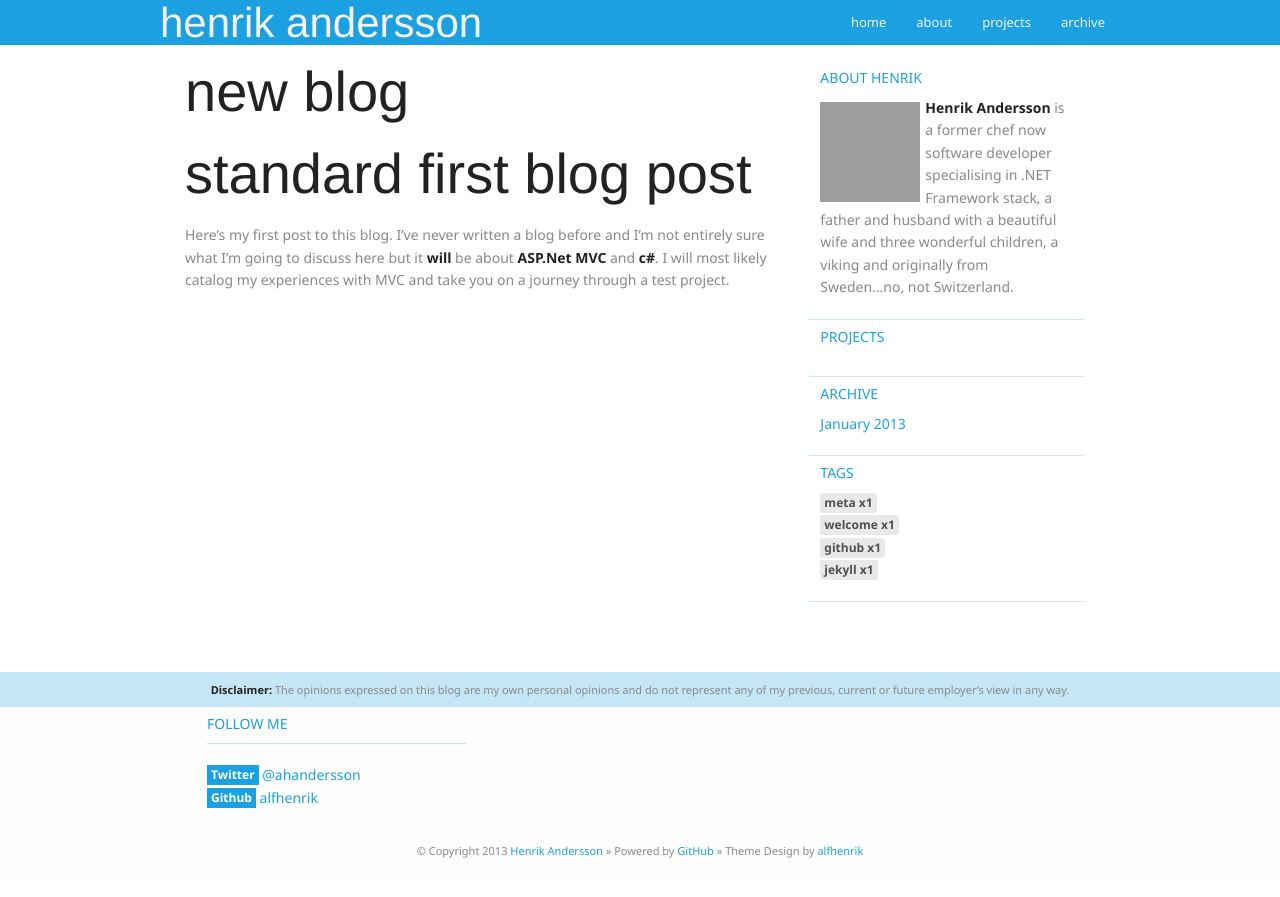
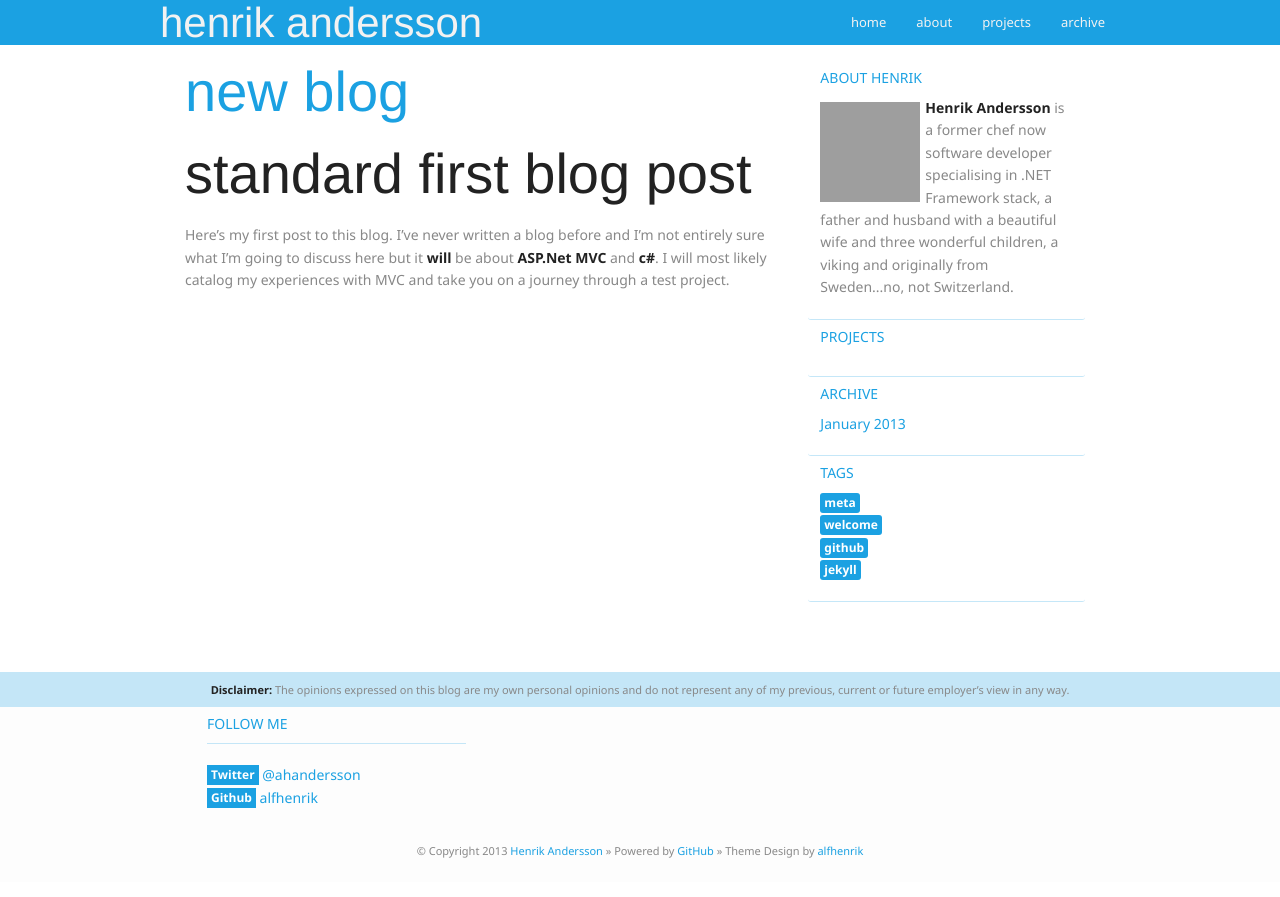
Before and after one commit to hnrkndrssn/hnrkndrssn.github.io, a Jekyll site: the page built from _posts/2013-01-05-new-blog.md, in a window 1280 px wide, cut to the strip 0-897 px from the top of the page. Built offline with Jekyll 4.4.1, drawn with Linux system fonts in a browser that asks for light colours; Markdown is read by kramdown in place of the engine named in the settings; grey boxes are pictures that could not be loaded.

Commit message:
clean up

```diff
--- a/_layouts/default.html
+++ b/_layouts/default.html
@@ -71,7 +71,7 @@
                 <legend class="accent">tags</legend>
                 <ul id="tags">
                     {% for tag in site.tags %}
-                        <li><a href="/tags#{{ tag[0] }}"><span class="secondary radius label">{{ tag[0] }} x{{ tag[1] | size }}</span></a></li>
+                        <li><a href="/tags#{{ tag[0] }}"><span class="label radius test_{{ tag[1] | size }}">{{ tag[0] }}</span></a></li>
                     {% endfor %}
                 </ul>
             </fieldset>
--- a/_layouts/post.html
+++ b/_layouts/post.html
@@ -2,7 +2,7 @@
 layout: default
 ---
 <div id="post">
-    <h1>{{ page.title }}</h1>
+    <h1 class="accent">{{ page.title }}</h1>
 
     {{ content }}
 </div>
```
